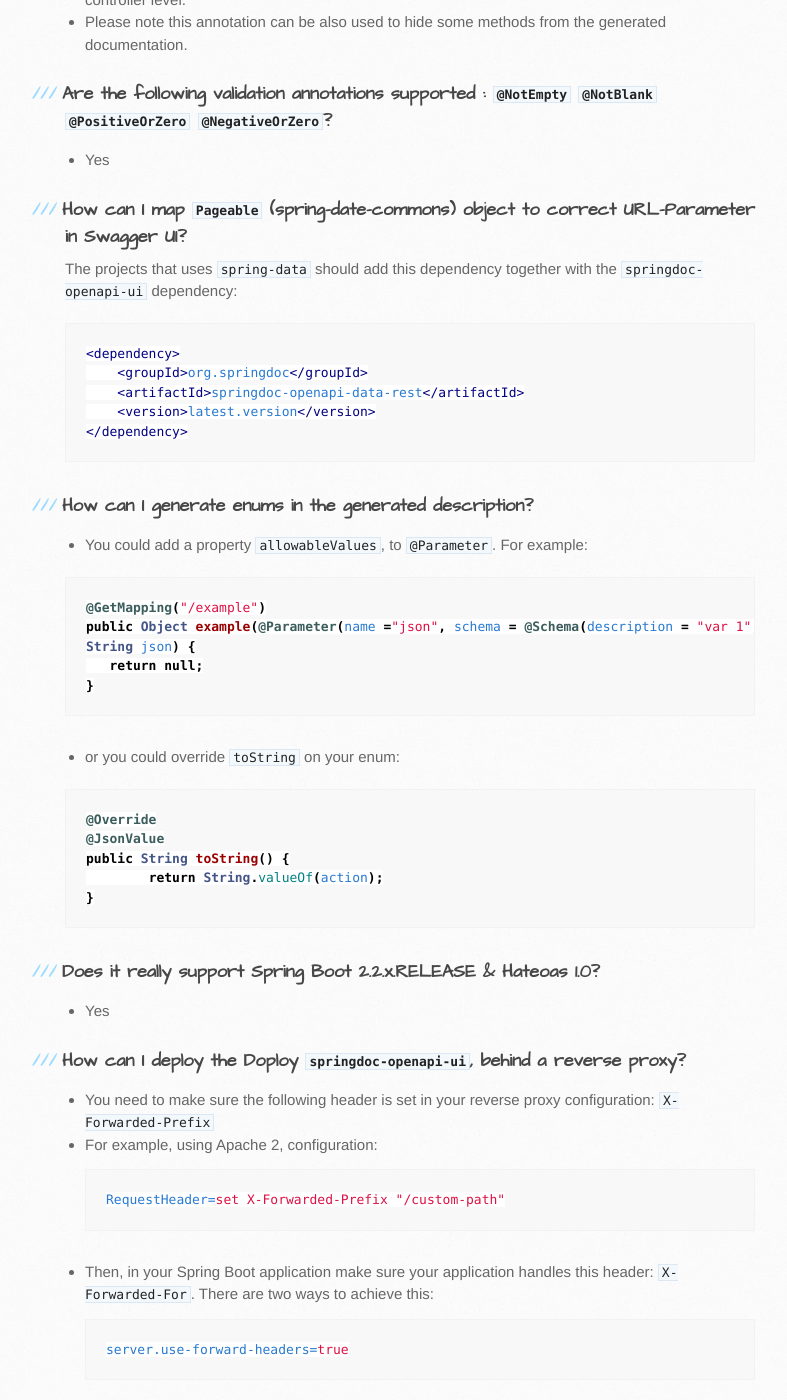
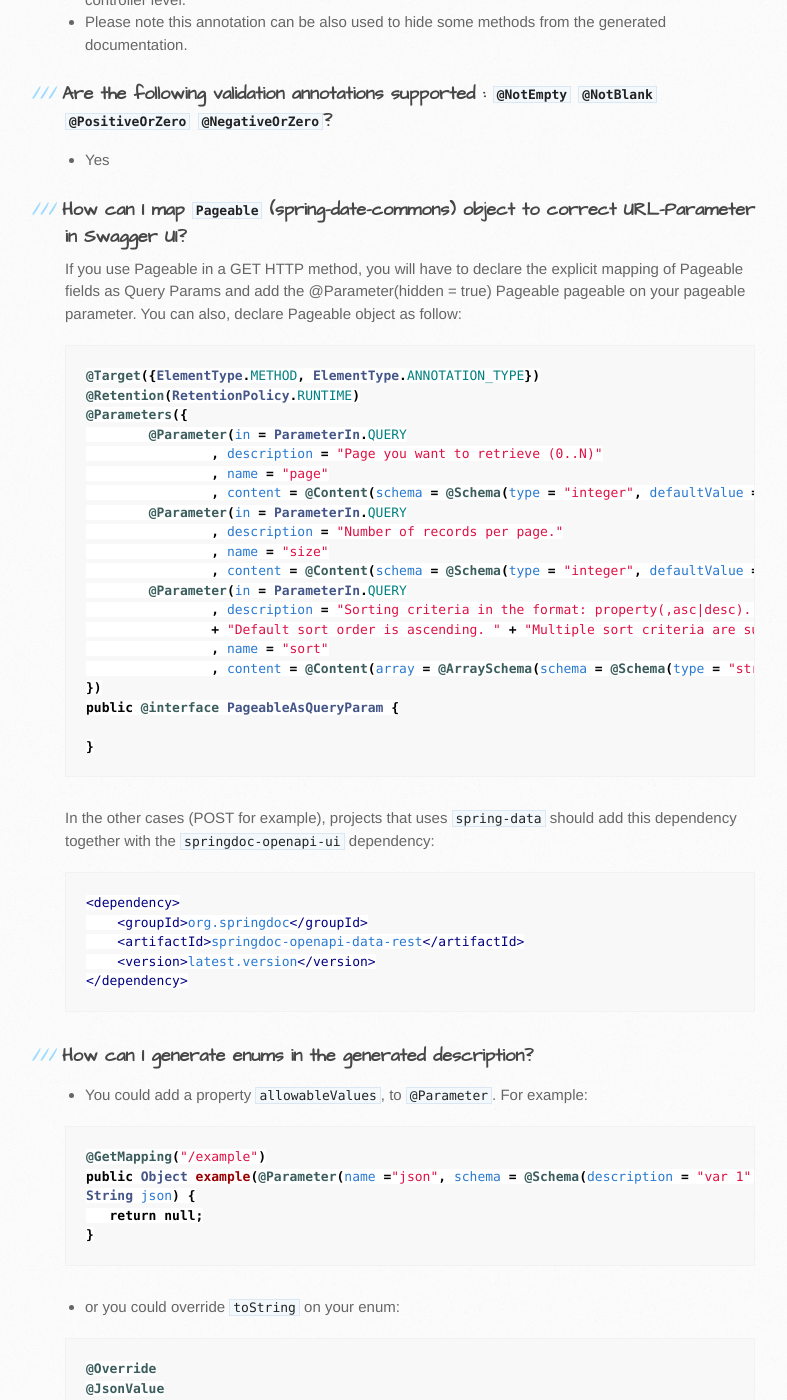
Before and after one commit to springdoc/springdoc-openapi-demos, a Jekyll site: the page built from docs/faq.md, in a window 1280 px wide and 1400 px high, scrolled down 5492 px. Shown: the whole window, without its empty margins (105-892 px from the left). Built offline with Jekyll 4.4.1, drawn with Linux system fonts in a browser that asks for light colours.

Commit message:
update FAQ

````diff
--- a/docs/faq.md
+++ b/docs/faq.md
@@ -160,7 +160,33 @@
 - Yes
 
 ###  How can I map `Pageable` (spring-date-commons) object to correct URL-Parameter in Swagger UI?
-The projects that uses `spring-data` should add this dependency together with the `springdoc-openapi-ui` dependency:
+If you use Pageable in a GET HTTP method, you will have to declare the explicit mapping of Pageable fields as Query Params and add the @Parameter(hidden = true) Pageable pageable on your pageable parameter.
+You can also, declare Pageable object as follow:
+
+```java
+@Target({ElementType.METHOD, ElementType.ANNOTATION_TYPE})
+@Retention(RetentionPolicy.RUNTIME)
+@Parameters({
+        @Parameter(in = ParameterIn.QUERY
+                , description = "Page you want to retrieve (0..N)"
+                , name = "page"
+                , content = @Content(schema = @Schema(type = "integer", defaultValue = "0"))),
+        @Parameter(in = ParameterIn.QUERY
+                , description = "Number of records per page."
+                , name = "size"
+                , content = @Content(schema = @Schema(type = "integer", defaultValue = "20"))),
+        @Parameter(in = ParameterIn.QUERY
+                , description = "Sorting criteria in the format: property(,asc|desc). "
+                + "Default sort order is ascending. " + "Multiple sort criteria are supported."
+                , name = "sort"
+                , content = @Content(array = @ArraySchema(schema = @Schema(type = "string"))))
+})
+public @interface PageableAsQueryParam {
+
+}
+```
+
+In the other cases (POST for example), projects that uses `spring-data` should add this dependency together with the `springdoc-openapi-ui` dependency:
 ```xml
 <dependency>
     <groupId>org.springdoc</groupId>
````
Also changed, not shown: docs/src/main/resources/index.md (+5 -0 lines).
